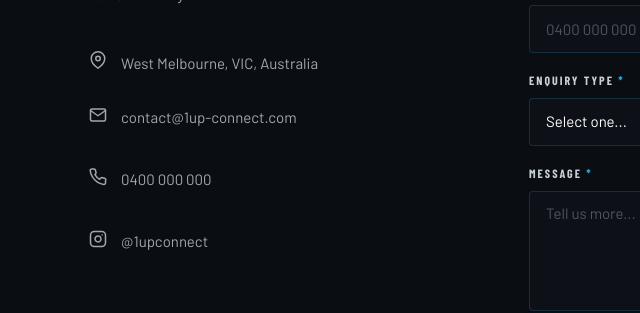
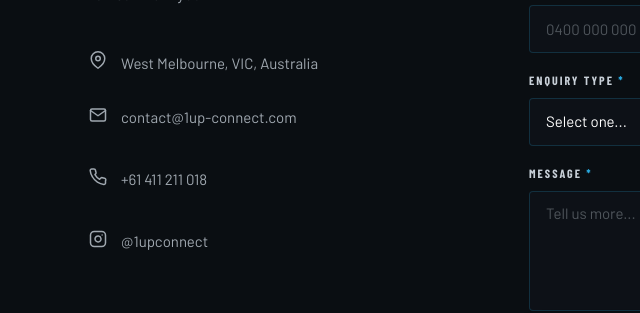
Before and after one commit to 1up-connect/1up-connect-WEBSITE, a website: page public/index.html in a window 1280 px wide. Shown: the part 3765-4078 px from the top of the page, 49-689 px from the left. Drawn offline with nearby package versions, Linux system fonts and the light colour scheme; a web font is replaced by a local one.

Commit message:
Update contact number

```diff
--- a/public/index.html
+++ b/public/index.html
@@ -316,11 +316,11 @@
                 </a>
               </li>
               <li>
-                <a href="tel:+61400000000" class="contact-link">
+                <a href="tel:+61411211018" class="contact-link">
                   <span class="contact-icon" aria-hidden="true">
                     <svg xmlns="http://www.w3.org/2000/svg" width="18" height="18" viewBox="0 0 24 24" fill="none" stroke="currentColor" stroke-width="2" stroke-linecap="round" stroke-linejoin="round"><path d="M22 16.92v3a2 2 0 0 1-2.18 2 19.79 19.79 0 0 1-8.63-3.07A19.5 19.5 0 0 1 4.69 12 19.79 19.79 0 0 1 1.61 3.4 2 2 0 0 1 3.6 1.22h3a2 2 0 0 1 2 1.72c.127.96.361 1.903.7 2.81a2 2 0 0 1-.45 2.11L7.91 8.78a16 16 0 0 0 6.29 6.29l1.63-1.63a2 2 0 0 1 2.11-.45c.907.339 1.85.573 2.81.7A2 2 0 0 1 22 16.92z"/></svg>
                   </span>
-                  0400 000 000
+                  +61 411 211 018
                 </a>
               </li>
               <li>
```
